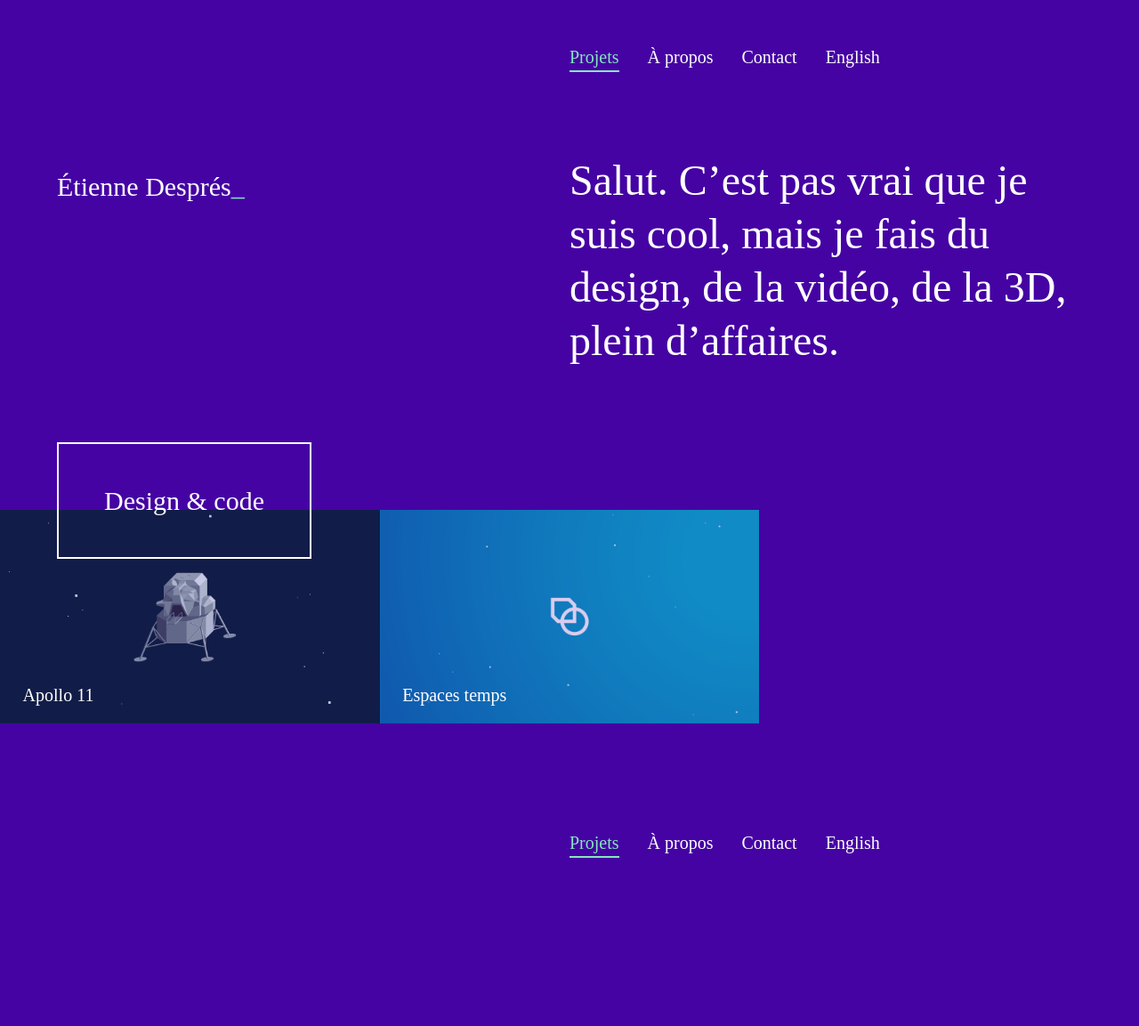
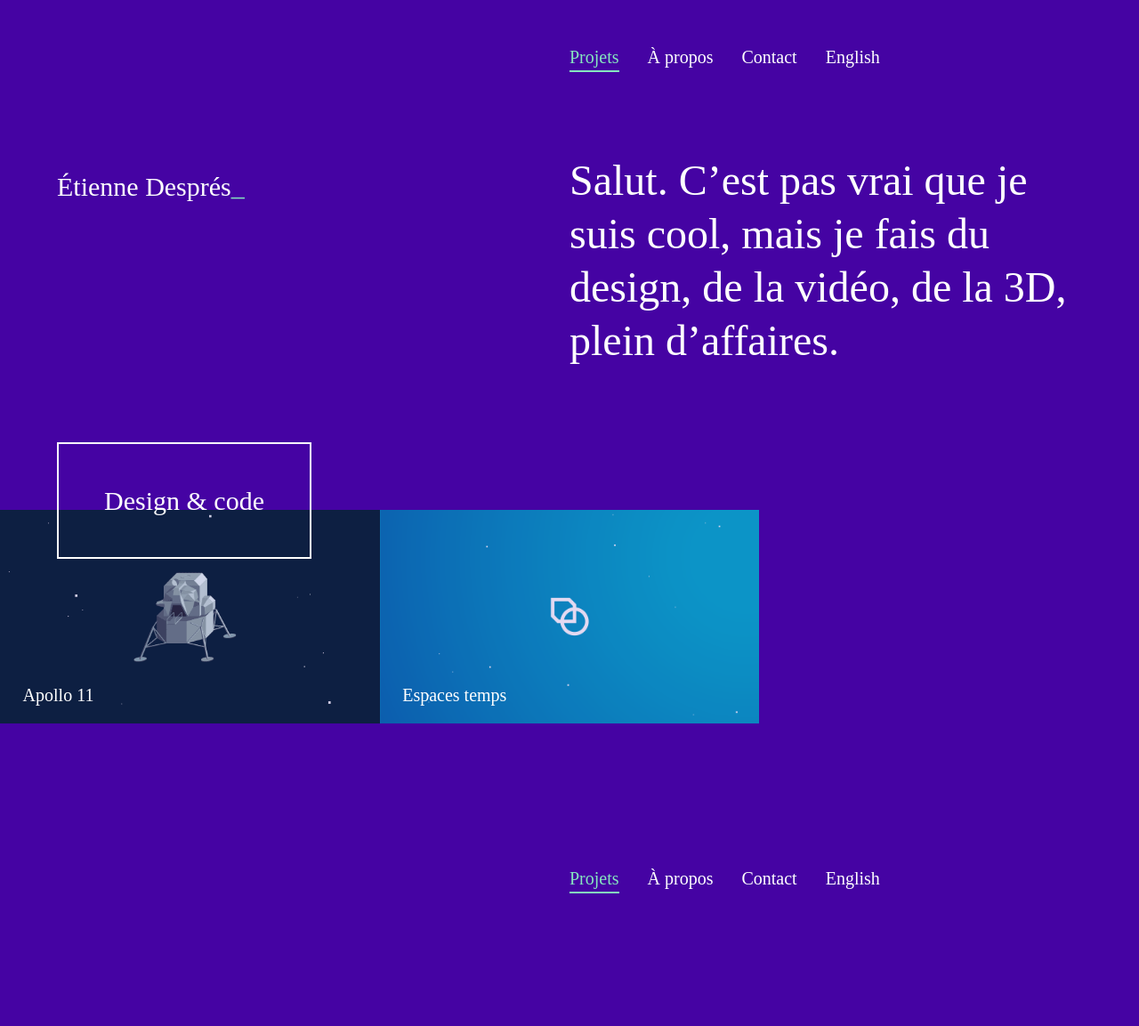
Before and after one commit to etienne/etienne, a Jekyll site: the page built from index.html, in a window 1280 px wide. Shown: the whole page at 89% size. Built offline with Jekyll 4.4.1, drawn with Linux system fonts in a browser that asks for light colours; some web fonts are replaced; before the commit the page ends 1073 px from its top, so only the background shows below that.

Commit message:
Ajuste le CSS

```diff
--- a/_sass/_footer.scss
+++ b/_sass/_footer.scss
@@ -9,6 +9,10 @@ body > footer {
       padding: 6em 0 7em;
     }
 
+    @include desktop {
+      padding: 8em 0 9em;
+    }
+
     nav {
       float: right;
     }
--- a/_sass/_projects.scss
+++ b/_sass/_projects.scss
@@ -65,7 +65,7 @@ section.projects {
       position: absolute;
       width: 100%;
       height: 100%;
-      background-color: rgba($background-color, 0.2);
+      background-color: rgba($background-color, 0.15);
       transition: background-color $transition-speed;
 
       &:hover {
```
